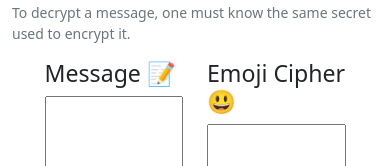
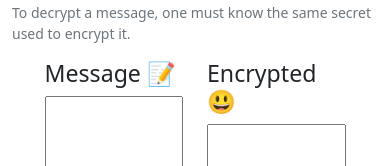
Before and after one commit to jebritton/emoji-encrypt, an Angular app: page /home in a window 390 px wide. Shown: the part 233-399 px from the top of the page. Built offline with nearby package versions, Linux system fonts and the light colour scheme.

Commit message:
Rename in UI for mobile

```diff
--- a/src/app/converter/converter.component.html
+++ b/src/app/converter/converter.component.html
@@ -38,7 +38,7 @@
 
     <div class="col-5">
       <form [formGroup]="emojiTextForm" autocomplete="off">
-        <h3>Emoji Cipher 😃</h3>
+        <h3>Encrypted 😃</h3>
         <textarea formControlName="emojiText" class="convert-text w-100" name="field2" [readonly]="isEncryptMode()"></textarea>
       </form>
     </div>
```
